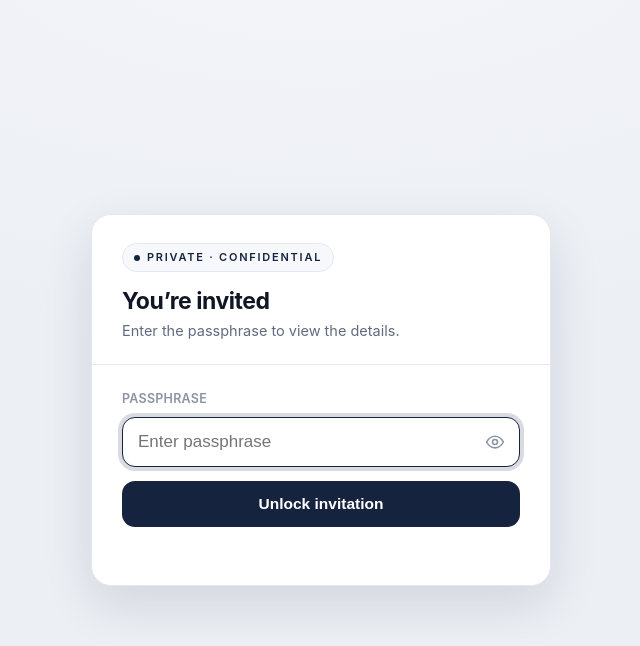
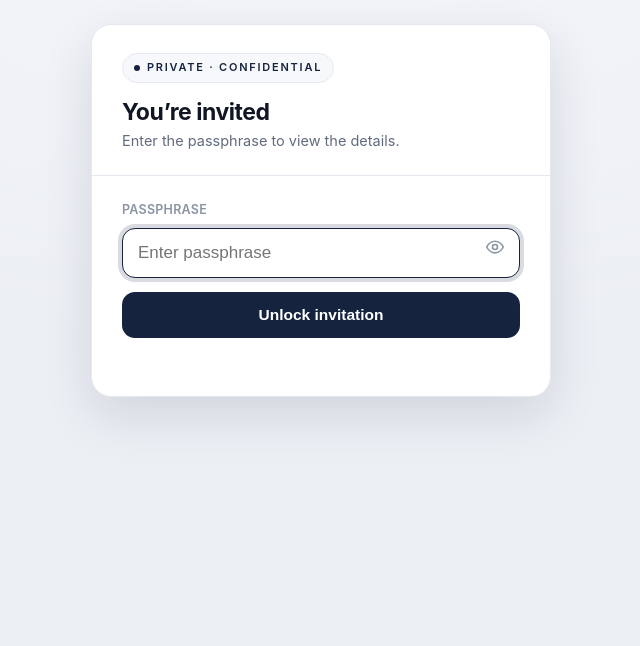
Before and after one commit to ECN9999/evt-2608, a plain HTML site: page index.html in a window 1280 px wide. Shown: the whole page, without its empty margins (319-959 px from the left). Drawn offline with Linux system fonts and the light colour scheme.

Commit message:
Update index.html

```diff
--- a/index.html
+++ b/index.html
@@ -16,7 +16,7 @@
   body{
     font-family:-apple-system,BlinkMacSystemFont,"Segoe UI",Inter,Roboto,Helvetica,Arial,sans-serif;
     background:radial-gradient(120% 90% at 50% -10%, #f3f5f9 0%, var(--bg) 60%);
-    color:var(--ink); min-height:100dvh; display:flex; align-items:center; justify-content:center;
+    color:var(--ink); min-height:100dvh; display:flex; align-items:flex-start; justify-content:center;
     padding:24px; -webkit-font-smoothing:antialiased; line-height:1.55;
   }
   .card{
@@ -41,7 +41,7 @@
   }
   .field input:focus{ border-color:var(--accent); box-shadow:0 0 0 4px var(--ring); }
   .peek{
-    position:absolute; right:8px; height:34px; width:34px; display:flex; align-items:center; justify-content:center;
+    position:absolute; right:8px; height:34px; width:34px; display:flex; ms:center; justify-content:center;
     border:none; background:transparent; color:var(--faint); cursor:pointer; border-radius:9px;
   }
   .peek:hover{ color:var(--ink); background:var(--panel); }
@@ -63,7 +63,7 @@
   .rows .v{ color:var(--ink); }
   .notes{ background:var(--panel); border:1px solid var(--line); border-radius:14px; padding:16px 17px; font-size:13.6px; white-space:pre-wrap; color:#2c3444; margin:0 0 22px; }
   .actions{ display:flex; flex-direction:column; gap:11px; }
-  .actions a{ display:flex; align-items:center; justify-content:center; gap:9px; text-decoration:none; padding:14px; border-radius:13px; font-weight:640; font-size:15px; }
+  .actions a{ display:flex; ms:center; justify-content:center; gap:9px; text-decoration:none; padding:14px; border-radius:13px; font-weight:640; font-size:15px; }
   .primary{ background:var(--accent); color:#fff; }
   .primary:hover{ background:var(--accent-2); }
   .secondary{ background:#fff; color:var(--ink); border:1px solid var(--line); }
```
